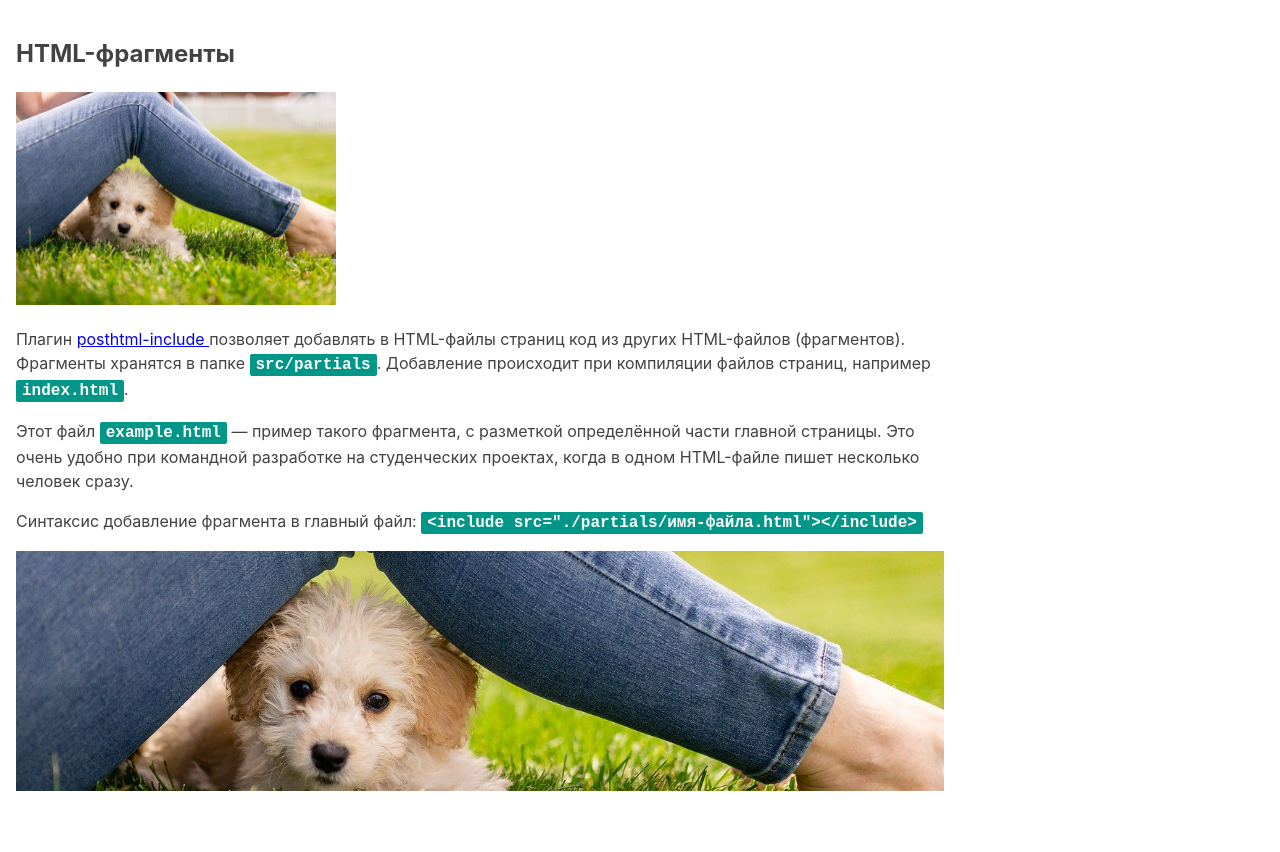
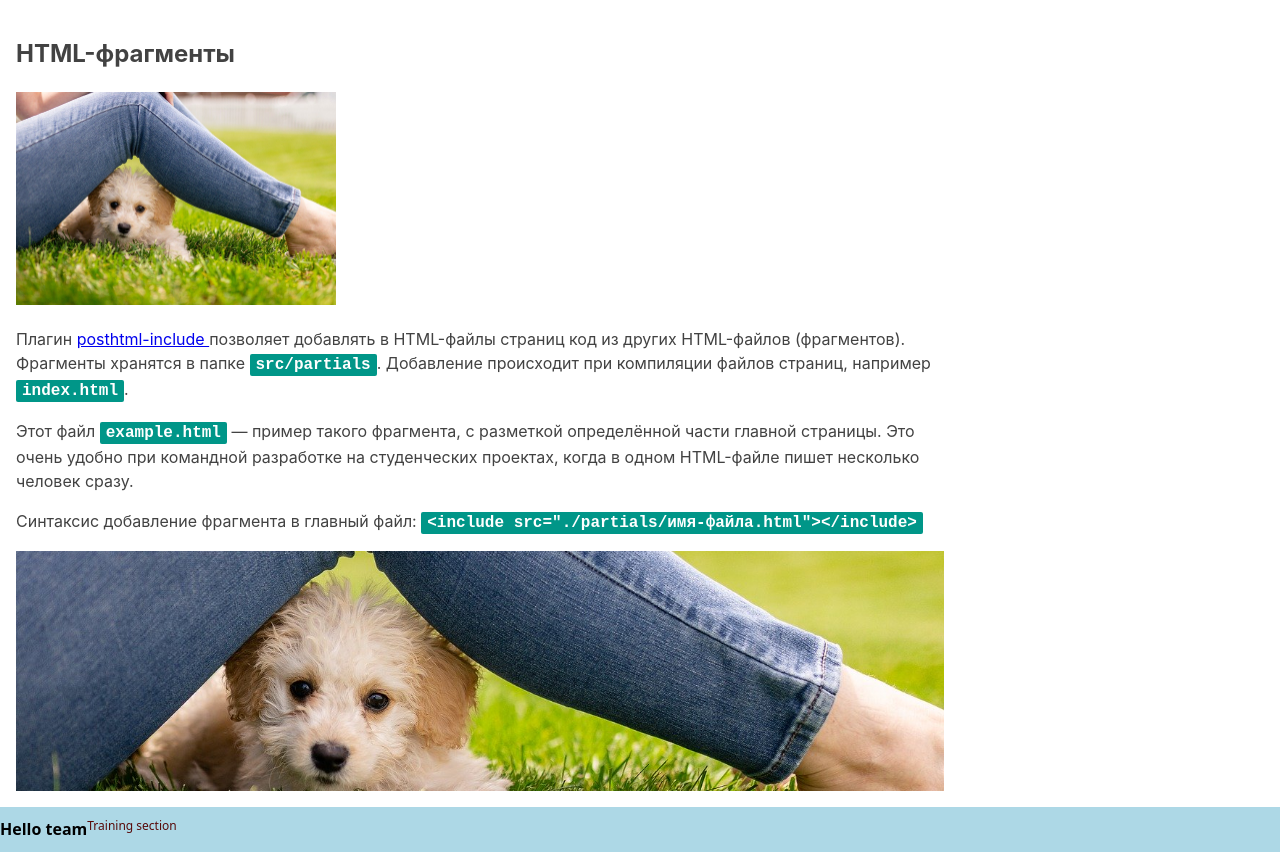
Before and after one commit to Nikolayhous/goit-team-4, a website built with Parcel: page src/index.html in a window 1280 px wide. Before the commit the page ends 807 px from the top, so only its background shows below. Built offline with nearby package versions, Linux system fonts and the light colour scheme.

Commit message:
Добавила секцию section-hello
1.Добавила паршал section-hello.html
2. Добавила паршал section-hello.scss
3. Добавила стили в section-hello.scss

```diff
--- a/src/index.html
+++ b/src/index.html
@@ -14,6 +14,7 @@
   <body>
     <!-- Так добавляются фрагменты в главные HTML-файлы страниц. -->
     <include src="./partials/example.html"></include>
+    <include src="./partials/section-hello.html"></include>
 
     <!-- Скрипт идёт последним в разметке. В нём уже подключен главный SASS-файл. -->
     <script src="./index.js"></script>
--- /dev/null
+++ b/src/partials/section-hello.html
@@ -0,0 +1,4 @@
+<section class="section">
+  <h1 class="section__title">Hello team</h1>
+  <p class="section__text">Training section</p>
+</section>
--- /dev/null
+++ b/src/sass/_section-hello.scss
@@ -0,0 +1,23 @@
+.section {
+  display: flex;
+  width: 100%;
+  margin-right: auto;
+  margin-left: auto;
+  background-color: lightblue;
+}
+.section__title {
+  text-align: center;
+  font-weight: 700;
+  font-size: 16px;
+  line-height: 1.17;
+  letter-spacing: 0.03;
+  color: #000;
+}
+.section__text {
+  text-align: center;
+  font-weight: 500;
+  font-size: 12px;
+  line-height: 1.17;
+  letter-spacing: 0.03;
+  color: rgb(87, 10, 10);
+}
--- a/src/sass/main.scss
+++ b/src/sass/main.scss
@@ -5,3 +5,4 @@
 
 // Стили для файла с примером HTML-фрагмента
 @import './example';
+@import './section-hello';
```
Also changed, not shown: src/sass/main.css (added), 1 other file.
